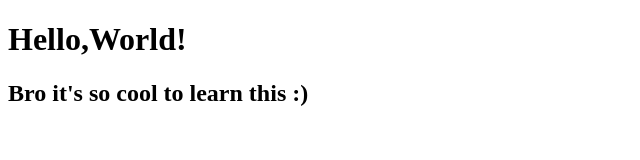
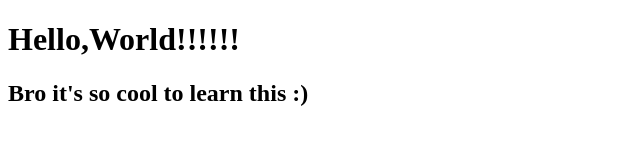
Before and after one commit to NokiaBird/baashaal, a plain HTML site: page index.html in a window 1280 px wide. Shown: the full height of the page, 0-640 px from the left. Drawn offline with Linux system fonts and the light colour scheme.

Commit message:
Add five exclamation points

```diff
--- a/index.html
+++ b/index.html
@@ -4,7 +4,7 @@
 	<title>for git training stuff</title>
 </head>
 <body>
-	 <h1>Hello,World!</h1>
+	 <h1>Hello,World!!!!!!</h1>
 	<h2>Bro it's so cool to learn this :)</h2>
 
 </body>
```
